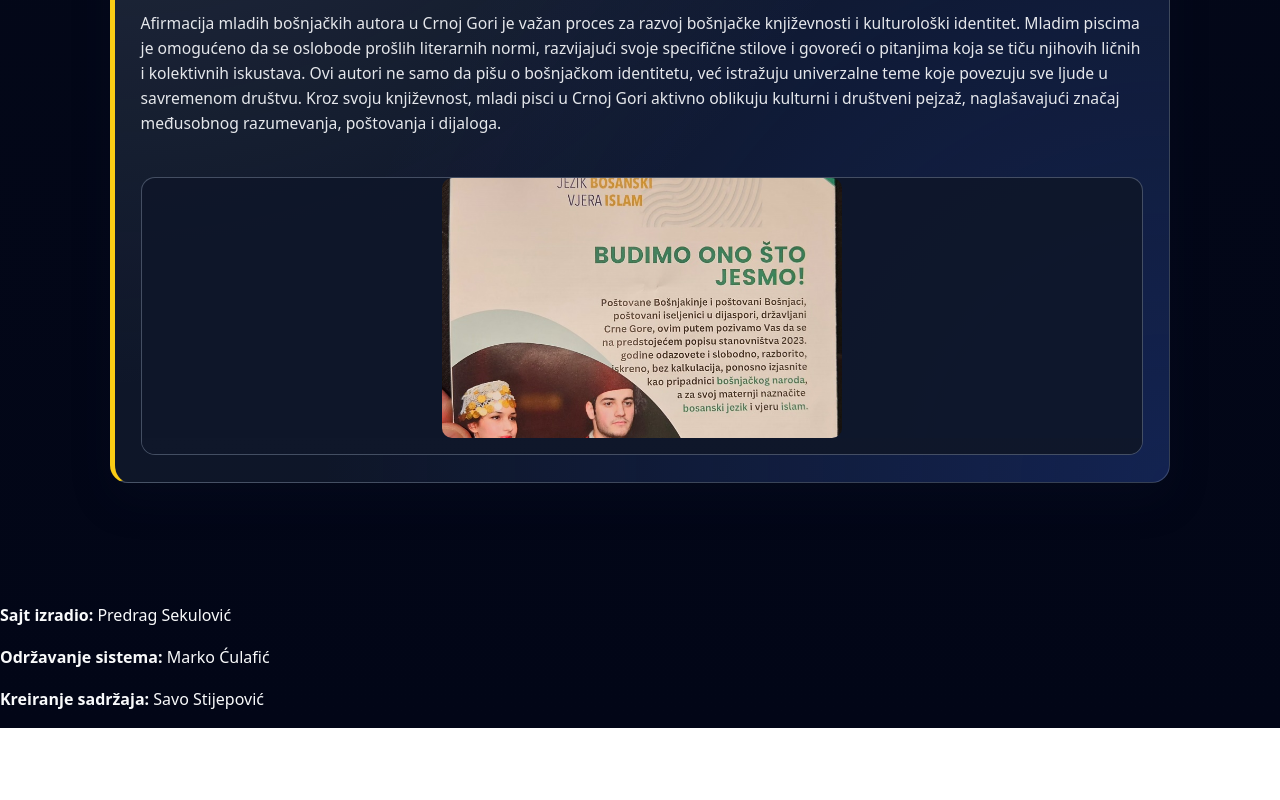
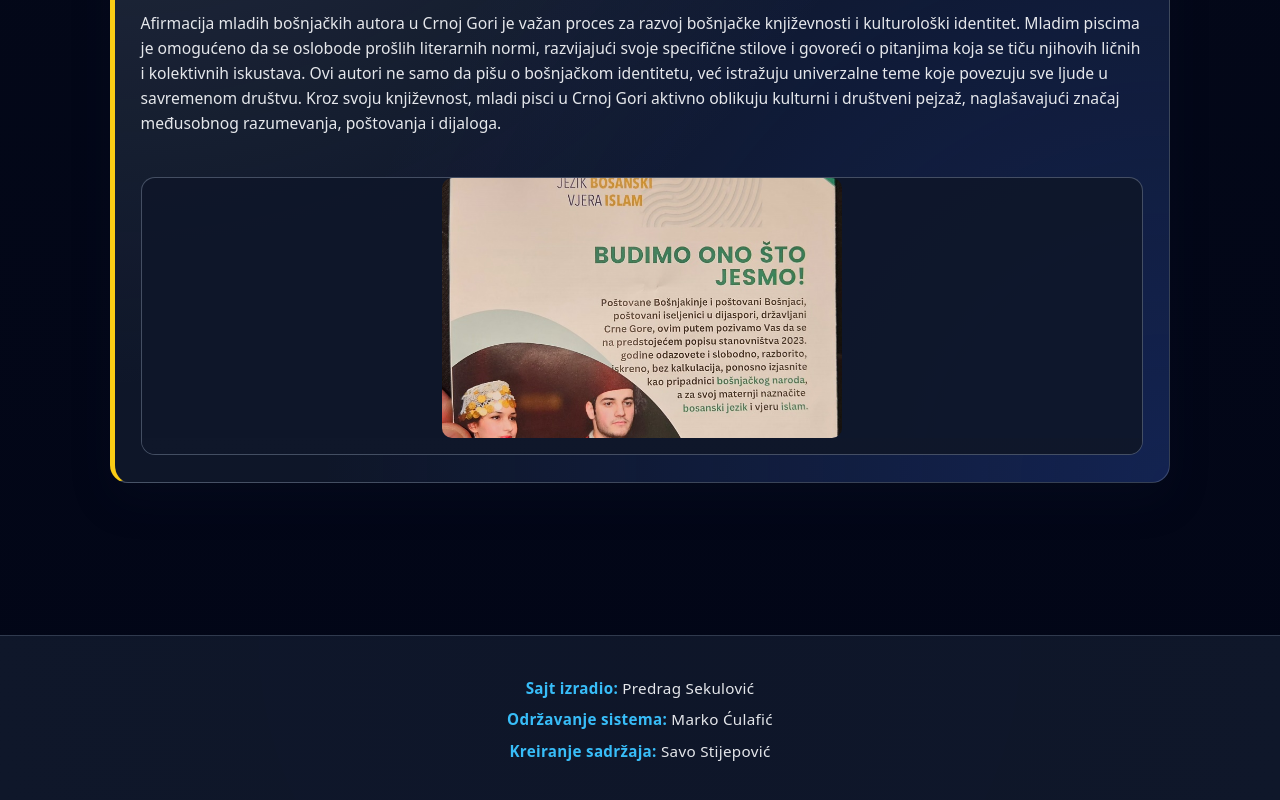
Before and after one commit to admin3017/saradnja, a plain HTML site: page index.html in a window 1280 px wide. Shown: the part 9606-10406 px from the top of the page. Before the commit the page ends 10334 px from the top, so only its background shows below. Drawn offline with Linux system fonts and the light colour scheme.

Commit message:
Update style.css

```diff
--- a/style.css
+++ b/style.css
@@ -407,3 +407,28 @@ figcaption {
     margin: 0 auto;
     border-radius: 10px;
 }
+/* NOVI CUSTOM FOOTER */
+
+.custom-footer {
+    margin-top: 3rem;
+    background: radial-gradient(circle at top, rgba(15,23,42,0.95), rgba(15,23,42,1));
+    padding: 2rem 1.2rem;
+    border-top: 1px solid rgba(148,163,184,0.25);
+    text-align: center;
+}
+
+.custom-footer .footer-inner {
+    max-width: 800px;
+    margin: 0 auto;
+    color: #e5e7eb;
+}
+
+.custom-footer p {
+    margin: 0.45rem 0;
+    font-size: 0.95rem;
+    letter-spacing: 0.3px;
+}
+
+.custom-footer strong {
+    color: #38bdf8; /* akcent boja, možeš promijeniti */
+}
```
